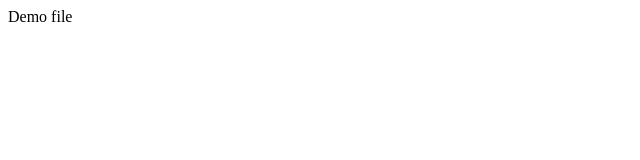
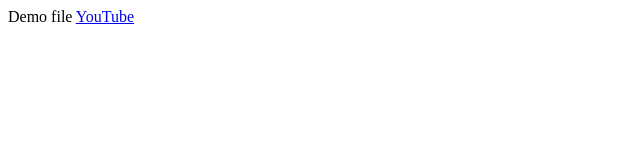
Before and after one commit to MagicPuff117/magicrepo, a plain HTML site: page index.html in a window 1280 px wide. Shown: the full height of the page, 0-640 px from the left. Drawn offline with Linux system fonts and the light colour scheme.

Commit message:
Ссылка на Ютюб

```diff
--- a/index.html
+++ b/index.html
@@ -8,5 +8,6 @@
 </head>
 <body>
     Demo file
+    <a href="https://youtube.com">YouTube</a>
 </body>
 </html>
```
